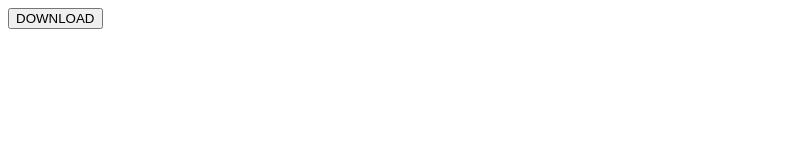
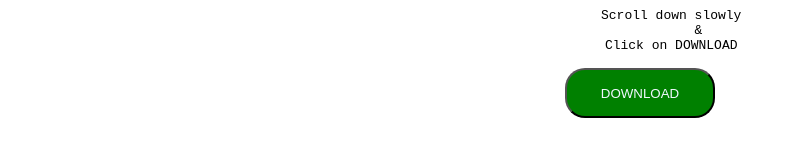
Before and after one commit to JAPANICARTOO/download, a plain HTML site: page index.html in a window 1280 px wide. Shown: the whole page, without its empty margins (0-796 px from the left). Drawn offline with Linux system fonts and the light colour scheme.

Commit message:
Update index.html speed up

```diff
--- a/index.html
+++ b/index.html
@@ -4,9 +4,39 @@
     <meta charset="UTF-8">
     <meta name="viewport" content="width=device-width, initial-scale=1.0">
     <title>Document</title>
+    <style>
+        pre{
+            display: block;
+            margin: auto;
+            text-align: center;
+            font-style: georgia;
+        }
+        footer{
+            position:fixed;
+            bottom:10px;
+        }
+        aside{
+            width: 50% ;
+        }
+        button{
+            display: block;
+            margin: auto;
+            width:150px ;
+            height:50px;
+            border-radius:20px ;
+         background-color: green;
+         color: aliceblue;
+        }
+
+    </style>
 </head>
 <body>
-   <div>
+    <pre>
+        Scroll down slowly
+               &
+        Click on DOWNLOAD
+    </pre>
+   <div style="display:block;margin:auto;">
     <script type="text/javascript">
         atOptions = {
             'key' : '38d484d7d053a88fa6b7eea1f5c3a609',
@@ -20,13 +50,14 @@
 </div>
 <div>
     <script async="async" data-cfasync="false" src="//pl25102071.profitablecpmrate.com/f8b0fc5d2d15f9c7db79f34458dee766/invoke.js"></script>
+    <div id="container-f8b0fc5d2d15f9c7db79f34458dee766"></div><script async="async" data-cfasync="false" src="//pl25102071.profitablecpmrate.com/f8b0fc5d2d15f9c7db79f34458dee766/invoke.js"></script>
     <div id="container-f8b0fc5d2d15f9c7db79f34458dee766"></div>
-</div>
-<div>
-    <script async="async" data-cfasync="false" src="//pl25102071.profitablecpmrate.com/f8b0fc5d2d15f9c7db79f34458dee766/invoke.js"></script>
-    <div id="container-f8b0fc5d2d15f9c7db79f34458dee766"></div>
-</div>
     <script type='text/javascript' src='//pl25102696.profitablecpmrate.com/b2/17/9f/b2179f738a9487c76a124a6433120123.js'></script>
-<footer><button>DOWNLOAD</button></footer>
+
+
+      <button onclick="location.href='ekfhe.html'" type="button">
+    DOWNLOAD</button>
+
+
 </body>
 </html>
```
